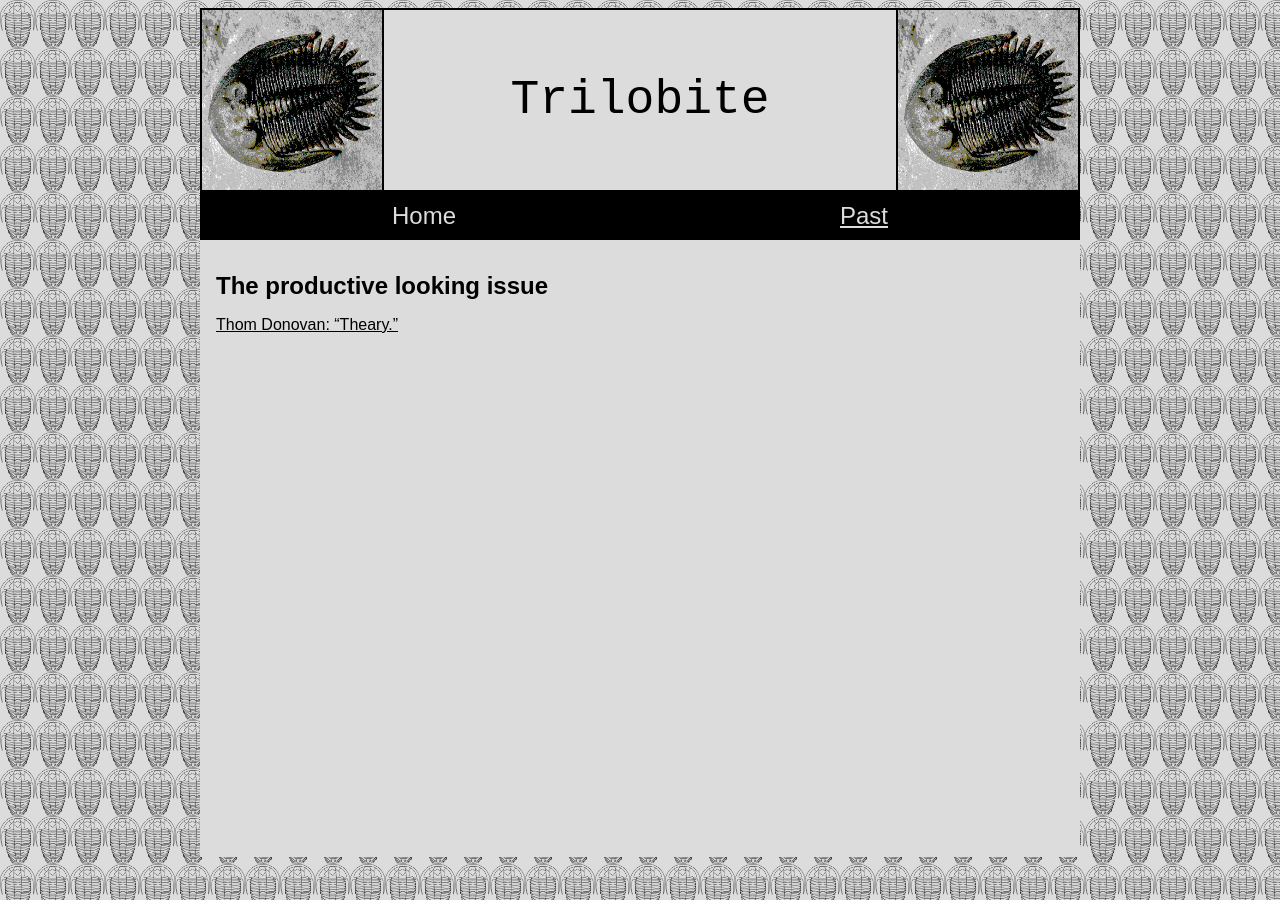
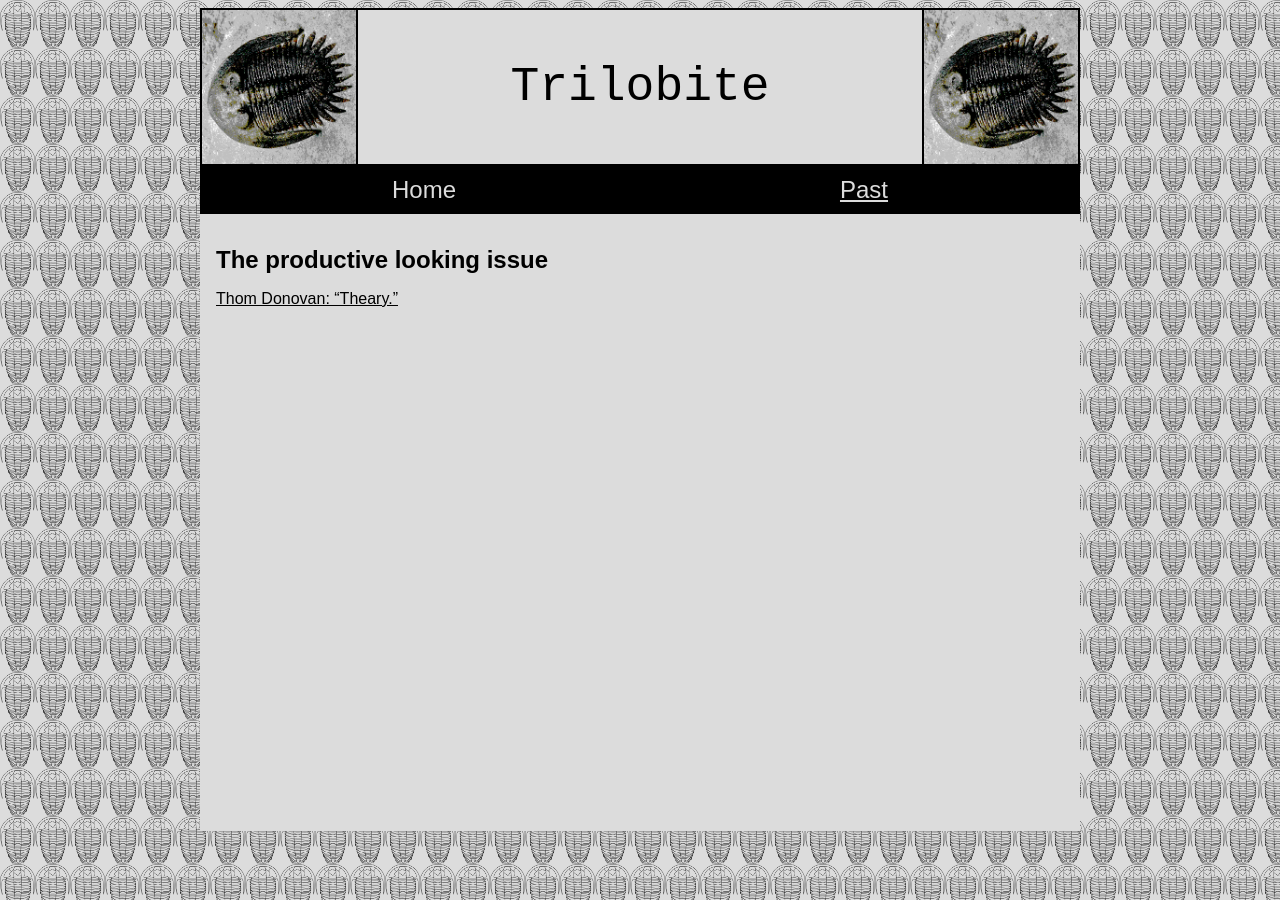
Before and after one commit to trilobite-poetry/trilobite-poetry.github.io, a Jekyll site: the page built from index.md, in a window 1280 px wide. Built offline with Jekyll 4.4.1, drawn with Linux system fonts in a browser that asks for light colours.

Commit message:
Made header based on width rather than height

```diff
--- a/_sass/header.scss
+++ b/_sass/header.scss
@@ -7,8 +7,8 @@ header {
 }
 
 header img {
-  height: 20vh;
-  width: 20vh;
+  height: 12vw;
+  width: 12vw;
   border-right: 2px solid black;
   border-left: 2px solid black;
 }
```
